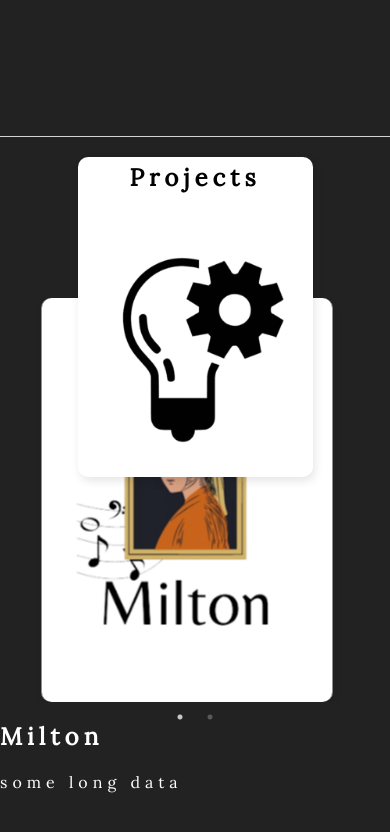
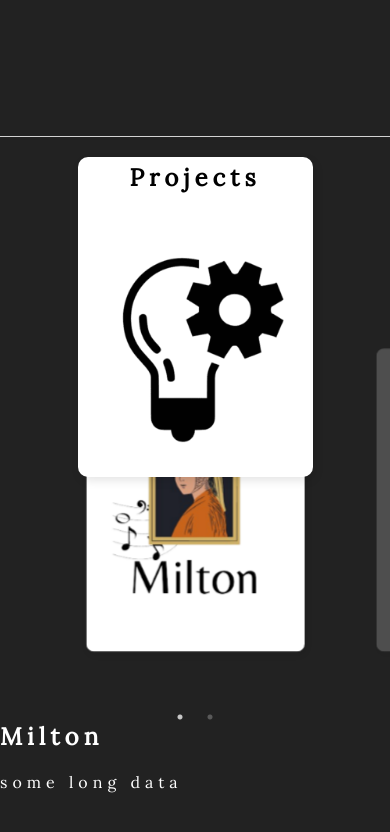
Before and after one commit to jeffreyshum/portfolio-v4, a React (Vite) app: page / in a window 390 px wide. Shown: the part 2197-3029 px from the top of the page. Built offline with nearby package versions, Linux system fonts and the light colour scheme.

Commit message:
fix: mobile responsiveness + mobile swipe issues

```diff
--- a/src/components/Sections/ProjectsSection.tsx
+++ b/src/components/Sections/ProjectsSection.tsx
@@ -1,4 +1,4 @@
-import { FC, useState } from "react"
+import { FC, useEffect, useRef, useState } from "react"
 import LabeledSection from "./LabeledSection"
 import Slider from "react-slick"
 import "slick-carousel/slick/slick.css"
@@ -19,15 +19,20 @@ const StyledProjectItemContainer = styled(StyledCardBase)`
   background-attachment: fixed;
   background-position: center;
   cursor: pointer;
+
+  @media (max-width: 768px) {
+    transform: scale(0.75);
+  }
 `
 
 const StyledSlider = styled(Slider)`
   .slick-slide {
     transition: 0.3s;
+    position: relative;
   }
 
   .slick-slide:not(.slick-active) {
-    opacity: 0.5;
+    opacity: 0.2;
   }
 
   .slick-slide:hover {
@@ -75,6 +80,12 @@ const data = [
 
 const ProjectsSection: FC = () => {
   const [selected, setSelected] = useState(0)
+  const sliderRef = useRef<Slider | null>(null)
+
+  // This useEffect prevents partial drags from changing selected but not .active CSS
+  useEffect(() => {
+    sliderRef.current?.slickGoTo(selected)
+  }, [selected])
 
   const settings = {
     dots: true,
@@ -82,9 +93,21 @@ const ProjectsSection: FC = () => {
     adaptiveHeight: true,
     variableWidth: true,
     centerMode: true,
+    swipe: true,
     initialSlide: selected,
-    afterChange: (index: number) => setSelected(index),
     focusOnSelect: true,
+    afterChange: (index: number) => {
+      setSelected(index)
+    },
+    responsive: [
+      {
+        breakpoint: 768,
+        settings: {
+          variableWidth: false,
+
+        },
+      },
+    ],
   }
 
   return (
@@ -93,7 +116,7 @@ const ProjectsSection: FC = () => {
       sectionCardImage={"/images/lightbulb-gear.png"}
     >
       <StyledSliderContainer>
-        <StyledSlider {...settings}>
+        <StyledSlider {...settings} ref={sliderRef}>
           {data.map((item) => (
             <ProjectItem
               name={item.title}
```
